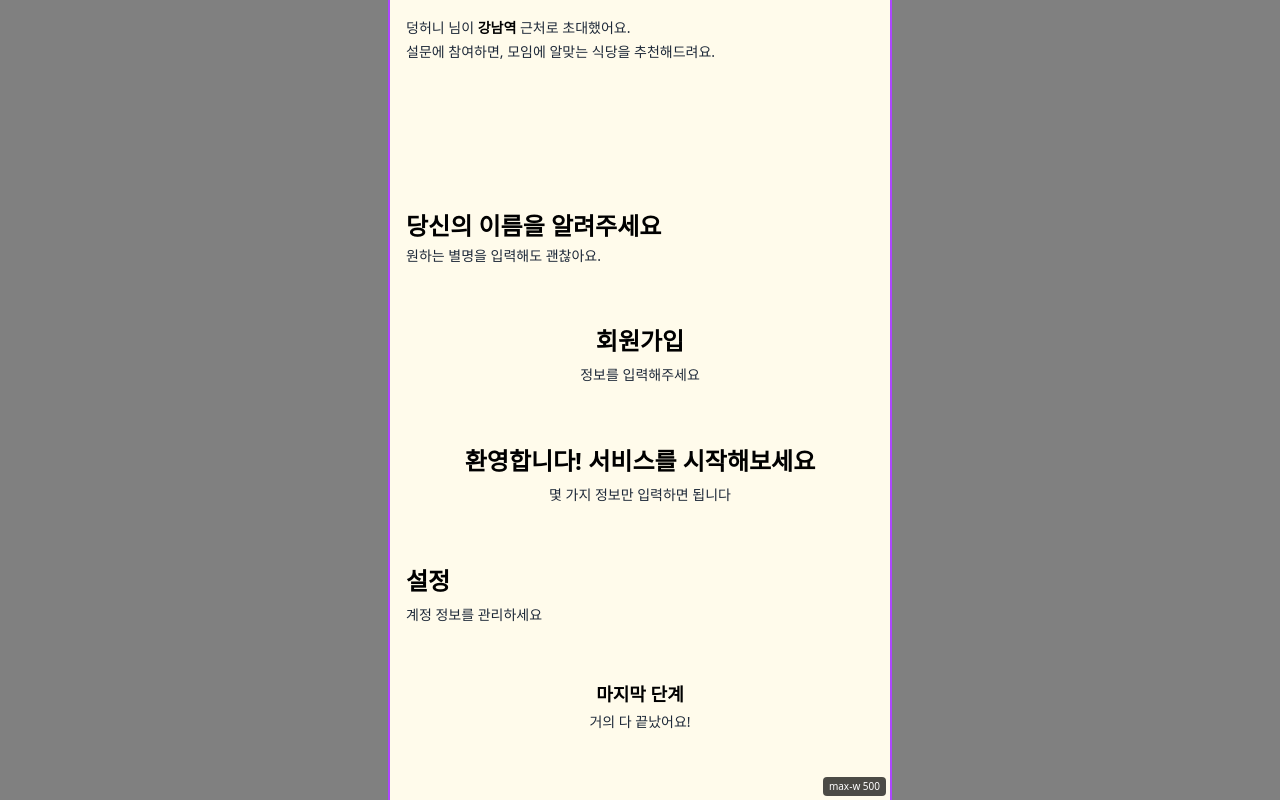
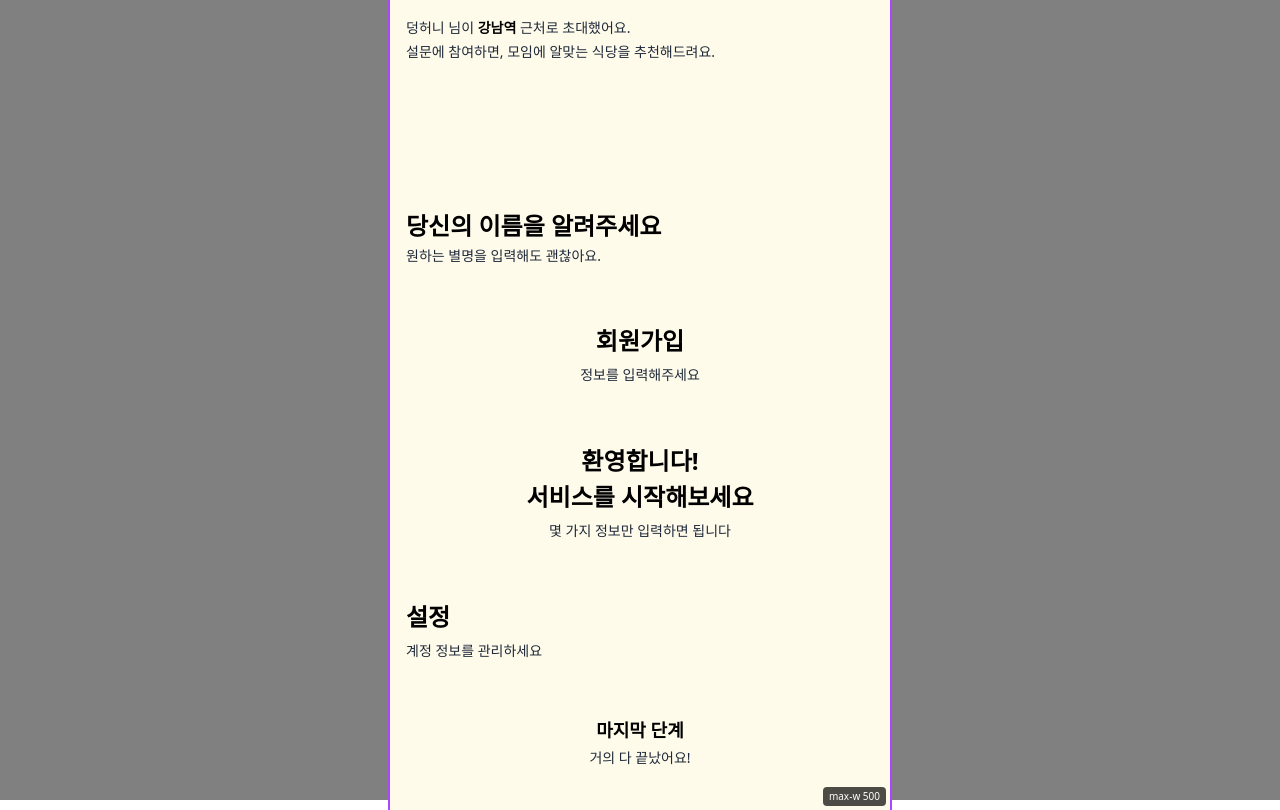
Before and after one commit to depromeet/17th-team3-Web, a Next.js app: page /title in a window 1280 px wide. Built offline with nearby package versions, Linux system fonts and the light colour scheme.

Commit message:
[Chore] Heading 컴포넌트 줄바꿈 스타일/주석 추가 (#10)

```diff
--- a/src/app/_components/typography/Heading.tsx
+++ b/src/app/_components/typography/Heading.tsx
@@ -11,12 +11,12 @@ interface HeadingProps {
 
 const Heading = ({ level = 'h1', as, children, className }: HeadingProps) => {
   const Tag = as ?? level;
-  // todo: 디자인시스템 확인 후, 스타일 점검
+  // todo: 디자인시스템 확인 후, 스타일 점검 -> cva로 교체 (whitespace-pre-wrap 제거)
   const styles = {
-    h1: 'text-2xl/[1.5] font-bold',
-    h2: 'text-xl/[1.4] font-semibold',
-    h3: 'text-lg/[1.3] font-semibold',
-    h4: 'text-base/[1.2] font-semibold',
+    h1: 'text-2xl/[1.5] font-bold whitespace-pre-wrap',
+    h2: 'text-xl/[1.4] font-semibold whitespace-pre-wrap',
+    h3: 'text-lg/[1.3] font-semibold whitespace-pre-wrap',
+    h4: 'text-base/[1.2] font-semibold whitespace-pre-wrap',
   };
 
   return <Tag className={cn(styles[level], className)}>{children}</Tag>;
```
